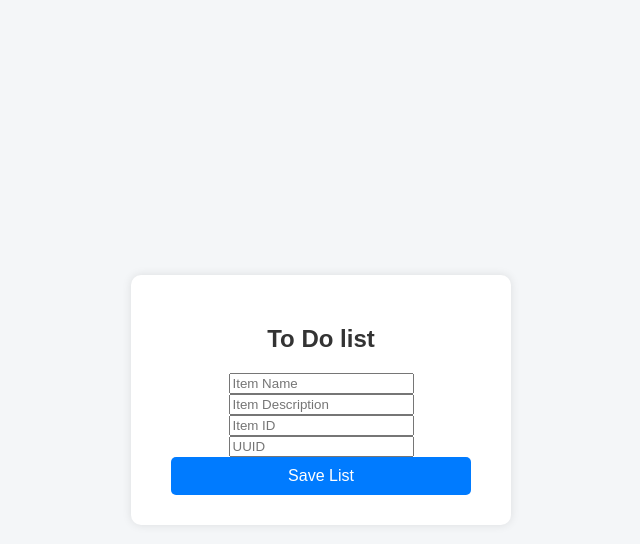
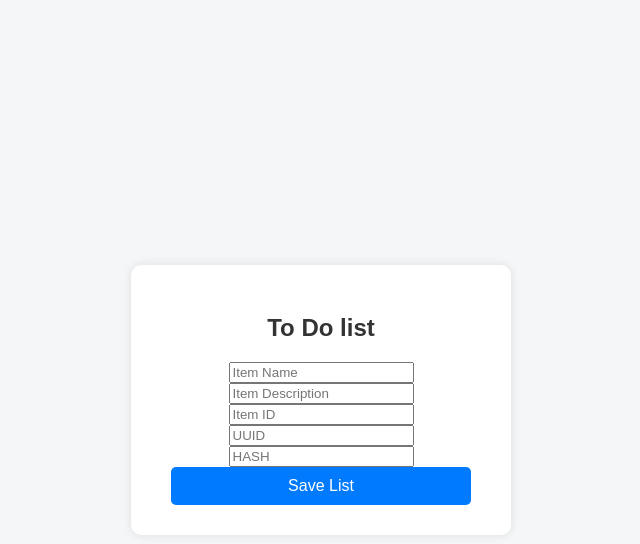
Before and after one commit to preethamrsp/tutedude_assignment4, a Flask app: page / in a window 1280 px wide. Shown: the top 544 px of the page, without its empty margins (319-959 px from the left). Run offline with Flask 3, Linux system fonts and the light colour scheme.

Commit message:
third commit

```diff
--- a/frontend/templates/index.html
+++ b/frontend/templates/index.html
@@ -65,6 +65,7 @@
       <input type="itemdescription" name="itemdescription" id="itemdescription" placeholder="Item Description" required>
       <input type="itemID" name="itemID" id="itemID" placeholder="Item ID" required>
       <input type="UUID" name="UUID" id="UUID" placeholder="UUID" required>
+         <input type="Item_HASH" name="Item_HASH" id="Item_HASH" placeholder="HASH" required>
       <input type="submit" value="Save List">
     </form>
   </div>
```
